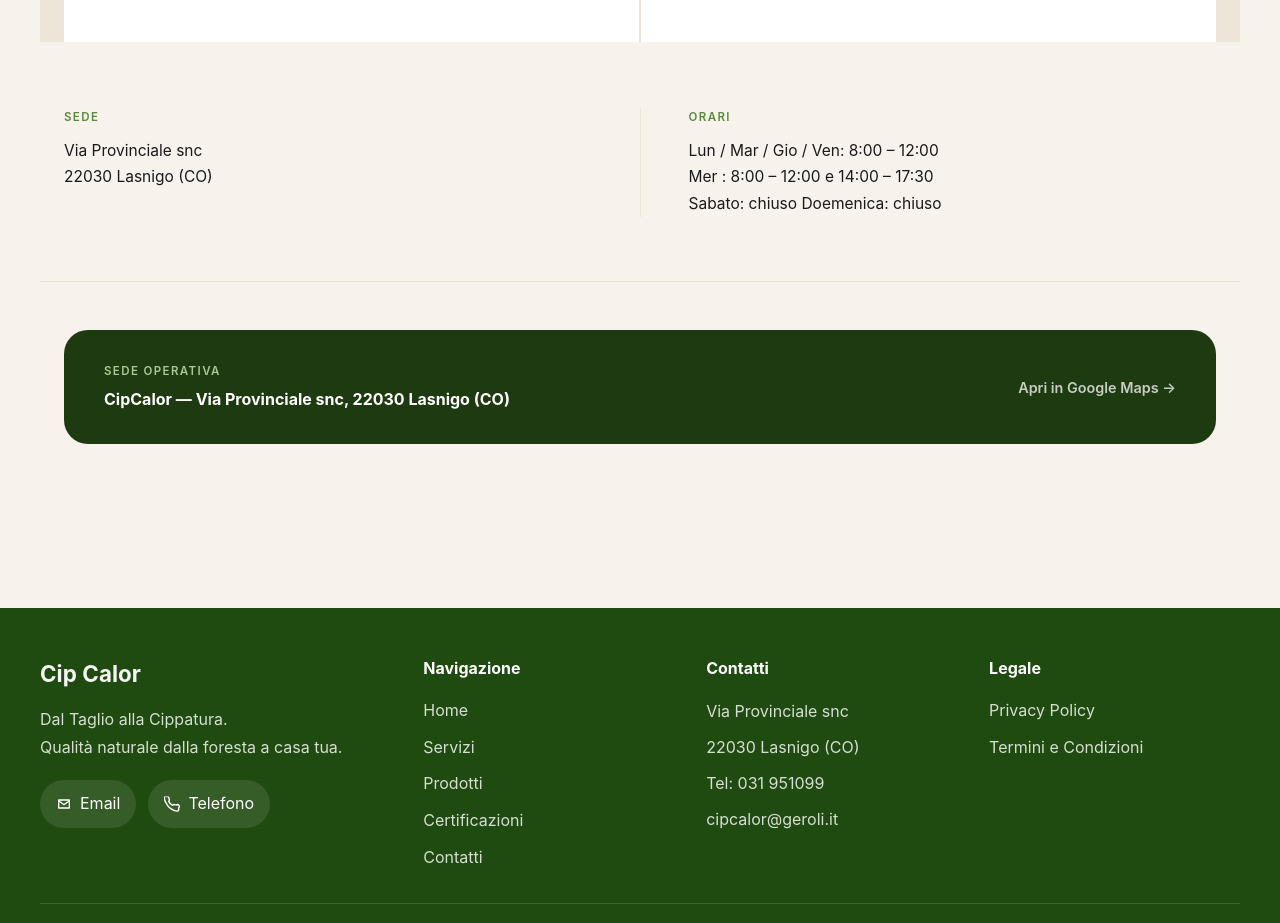
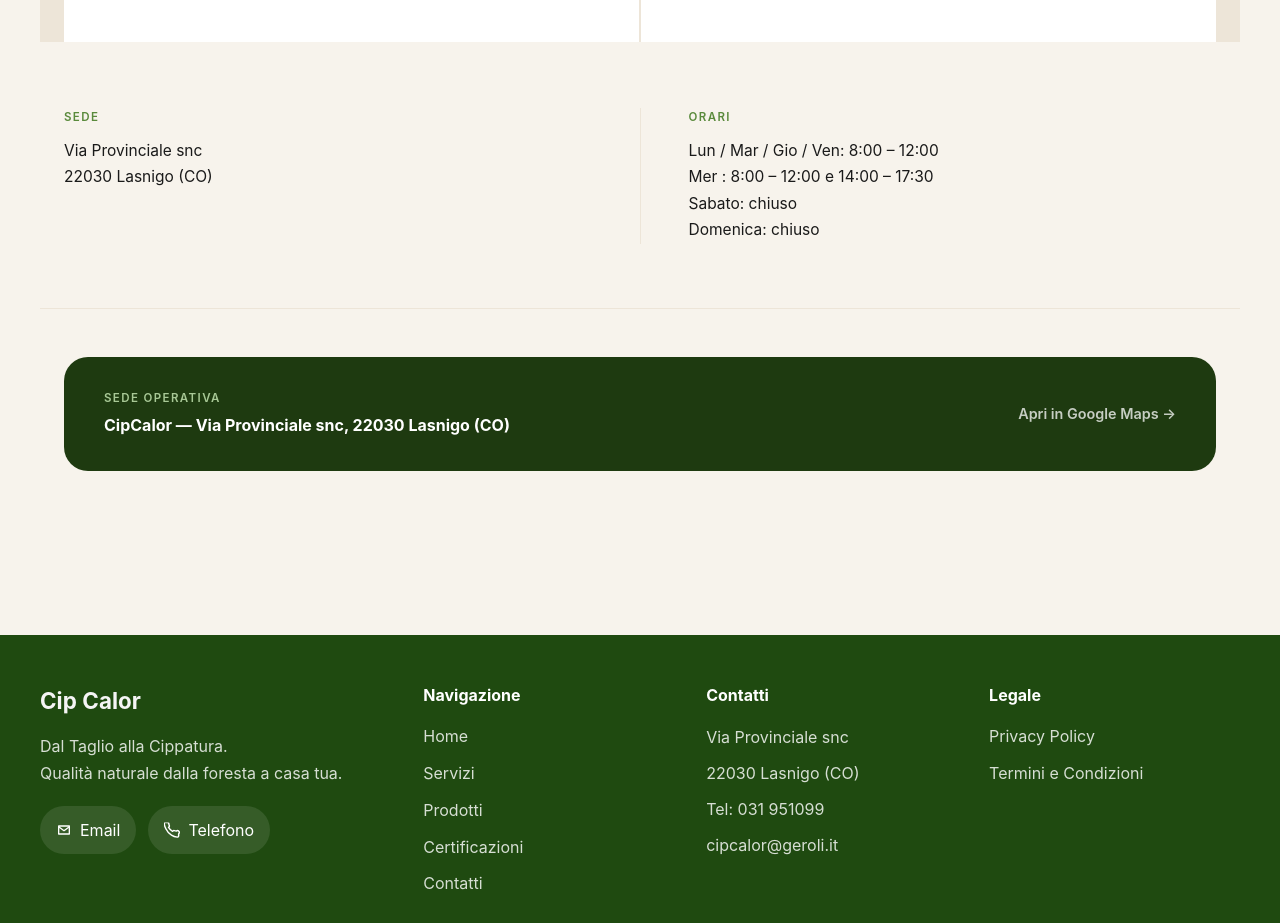
Before and after one commit to sorma/CipCalor, a Next.js app: page /contatti in a window 1280 px wide. Shown: the part 780-1703 px from the top of the page. Built offline with nearby package versions, Linux system fonts and the light colour scheme.

Commit message:
Update page.js

```diff
--- a/src/app/contatti/page.js
+++ b/src/app/contatti/page.js
@@ -52,8 +52,8 @@ export default function Contatti() {
           <p>
             Lun / Mar / Gio / Ven: 8:00 – 12:00 <br />
             Mer : 8:00 – 12:00 e 14:00 – 17:30<br />
-            Sabato: chiuso
-            Doemenica: chiuso
+            Sabato: chiuso<br />
+            Domenica: chiuso
           </p>
         </div>
       </section>
```
